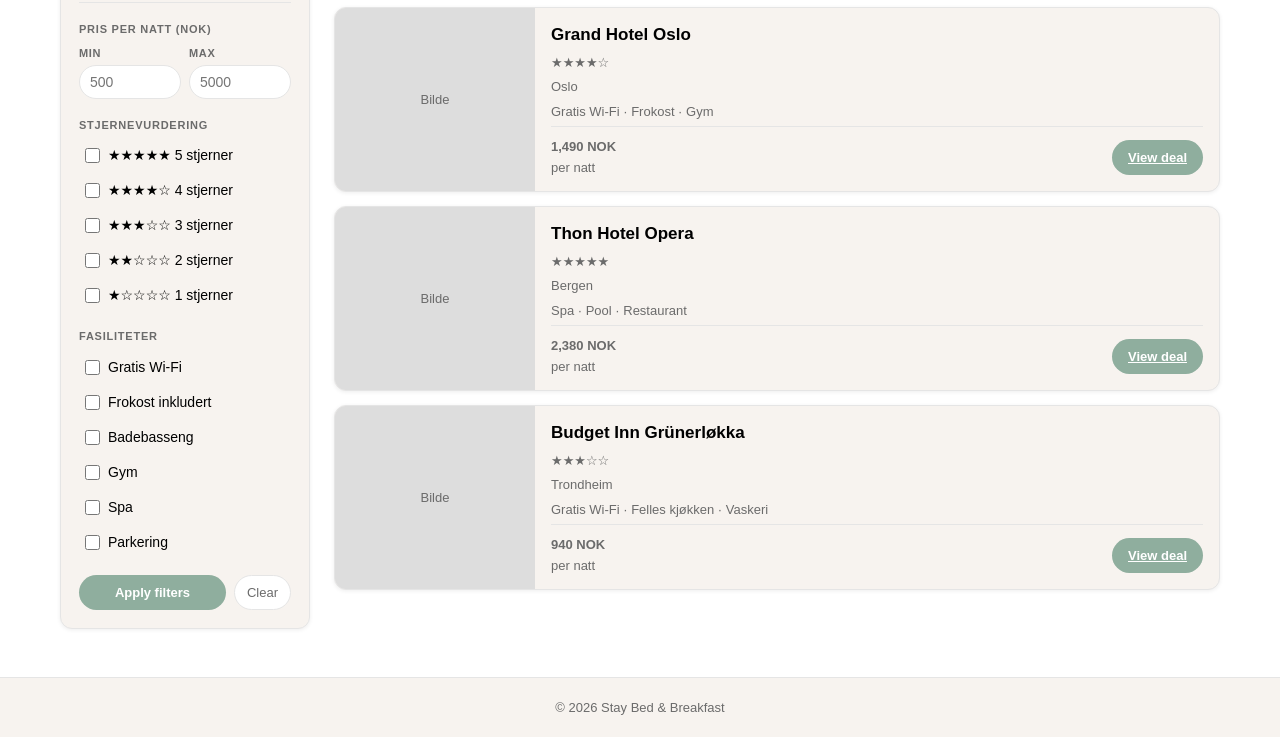
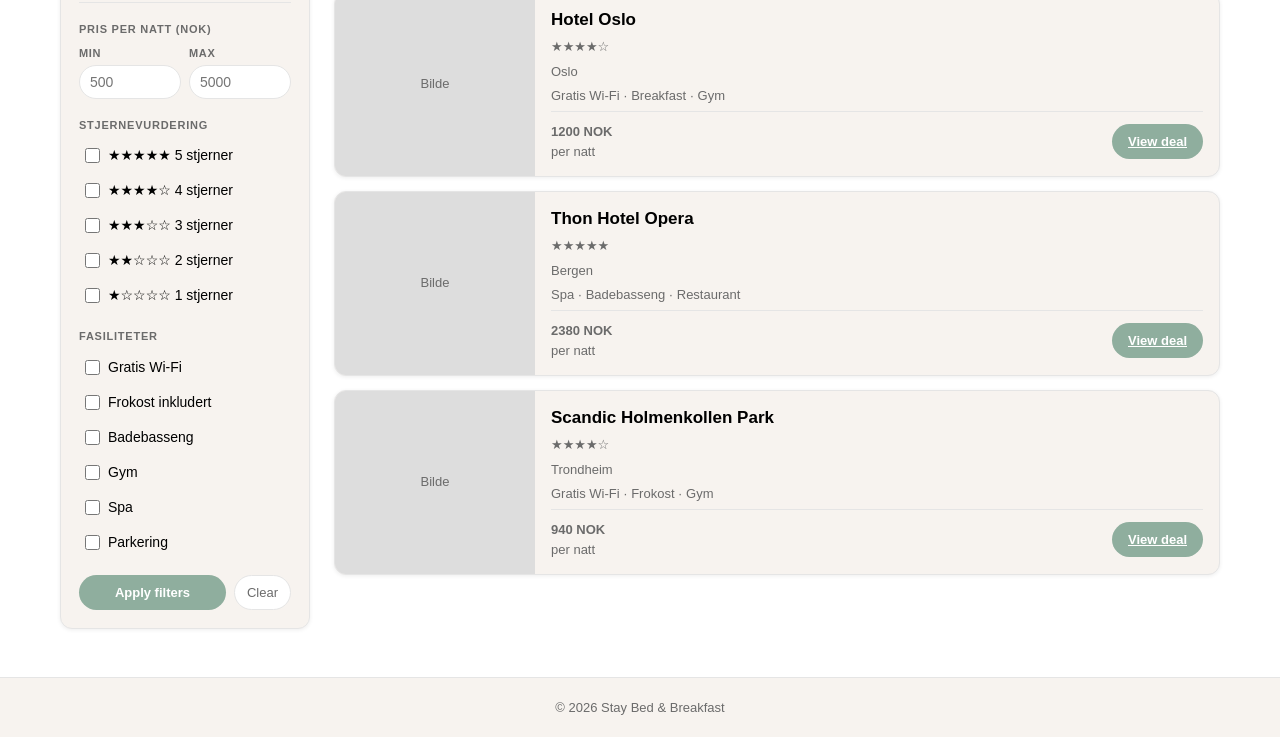
Before and after one commit to HakonBergtun/stay, a website built with Vite: page index.html in a window 1280 px wide. Shown: the part 231-968 px from the top of the page. Built offline with nearby package versions, Linux system fonts and the light colour scheme.

Commit message:
La til funksjonell search bar

```diff
--- a/JS/index.ts
+++ b/JS/index.ts
@@ -0,0 +1,82 @@
+document.addEventListener("DOMContentLoaded", () => {
+
+  const hotels = [
+    {
+      id: 1,
+      name: "Hotel Oslo",
+      location: "Oslo",
+      stars: 4,
+      pricePerNight: 1200,
+      amenities: ["Gratis Wi-Fi", "Breakfast", "Gym"],
+      image: null,
+      href: "infoside.html"
+    },
+    {
+      id: 2,
+      name: "Thon Hotel Opera",
+      location: "Bergen",
+      stars: 5,
+      pricePerNight: 2380,
+      amenities: ["Spa", "Badebasseng", "Restaurant"],
+      image: null,
+      href: "infoside.html"
+    },
+    {
+      id: 3,
+      name: "Scandic Holmenkollen Park",
+      location: "Trondheim",
+      stars: 4,
+      pricePerNight: 940,
+      amenities: ["Gratis Wi-Fi", "Frokost", "Gym"],
+      image: null,
+      href: "infoside.html"
+    },
+  ];
+
+  const hotelList = document.querySelector(".hotel-list");
+
+  function displayHotels(filtered: typeof hotels) {
+    if (!hotelList) return;
+
+    hotelList.innerHTML = "";
+
+    filtered.forEach((hotel) => {
+      const stars = "★".repeat(hotel.stars) + "☆".repeat(5 - hotel.stars);
+
+      hotelList.innerHTML += `
+        <article class="hotel">
+          <div class="hotel-image">Bilde</div>
+          <div class="hotel-info">
+            <h2>${hotel.name}</h2>
+            <p>${stars}</p>
+            <p>${hotel.location}</p>
+            <p>${hotel.amenities.join(" · ")}</p>
+            <div class="hotel-price">
+              <div>
+                <p class="price"><strong>${hotel.pricePerNight} NOK</strong></p>
+                <p class="price-label">per natt</p>
+              </div>
+              <a href="${hotel.href}">View deal</a>
+            </div>
+          </div>
+        </article>
+      `;
+    });
+  }
+
+  displayHotels(hotels);
+
+  const destinationInput = document.querySelector(".search-form input[type='text']") as HTMLInputElement;
+
+  destinationInput?.addEventListener("input", () => {
+    const query = destinationInput.value.toLowerCase();
+
+    const filteredHotels = hotels.filter((hotel) =>
+      hotel.location.toLowerCase().includes(query) ||
+      hotel.name.toLowerCase().includes(query)
+    );
+
+    displayHotels(filteredHotels);
+  });
+
+});
--- a/index.html
+++ b/index.html
@@ -38,11 +38,11 @@
       </label>
       <label>
         Check-in
-        <input type="date">
+        <input type="date" id="check-in">
       </label>
       <label>
         Check-out
-        <input type="date">
+        <input type="date" id="check-out">
       </label>
       <label>
         Gjester
@@ -94,7 +94,6 @@
     <div class="results-header">
       <div>
         <h1>Hoteller</h1>
-        <p class="results-meta" aria-live="polite">Viser 3 hoteller</p>
       </div>
       <div class="sort-control">
         Sorter etter:
@@ -109,58 +108,6 @@
     </div>
 
     <div class="hotel-list">
-
-      <article class="hotel">
-        <div class="hotel-image">Bilde</div>
-        <div class="hotel-info">
-          <h2>Grand Hotel Oslo</h2>
-          <p>★★★★☆</p>
-          <p>Oslo</p>
-          <p>Gratis Wi-Fi · Frokost · Gym</p>
-          <div class="hotel-price">
-            <div>
-              <p class="price"><strong>1,490 NOK</strong></p>
-              <p class="price-label">per natt</p>
-            </div>
-            <a type="button" href="infoside.html" aria-label="View deal for hotel">View deal</a>
-          </div>
-        </div>
-      </article>
-
-      <article class="hotel">
-        <div class="hotel-image">Bilde</div>
-        <div class="hotel-info">
-          <h2>Thon Hotel Opera</h2>
-          <p>★★★★★</p>
-          <p>Bergen</p>
-          <p>Spa · Pool · Restaurant</p>
-          <div class="hotel-price">
-            <div>
-              <p class="price"><strong>2,380 NOK</strong></p>
-              <p class="price-label">per natt</p>
-            </div>
-            <a type="button" href="infoside.html" aria-label="View deal for hotel">View deal</a>
-          </div>
-        </div>
-      </article>
-
-      <article class="hotel">
-        <div class="hotel-image">Bilde</div>
-        <div class="hotel-info">
-          <h2>Budget Inn Grünerløkka</h2>
-          <p>★★★☆☆</p>
-          <p>Trondheim</p>
-          <p>Gratis Wi-Fi · Felles kjøkken · Vaskeri</p>
-          <div class="hotel-price">
-            <div>
-              <p class="price"><strong>940 NOK</strong></p>
-              <p class="price-label">per natt</p>
-            </div>
-            <a type="button" href="infoside.html" aria-label="View deal for hotel">View deal</a>
-          </div>
-        </div>
-      </article>
-
     </div>
   </section>
 
@@ -171,6 +118,6 @@
 </footer>
 
 
-<script src="js/index.ts"></script>
+<script type="module" src="js/index.ts"></script>
 </body>
 </html>
```
Also changed, not shown: JS/index.js (deleted, +0 -32 lines).
